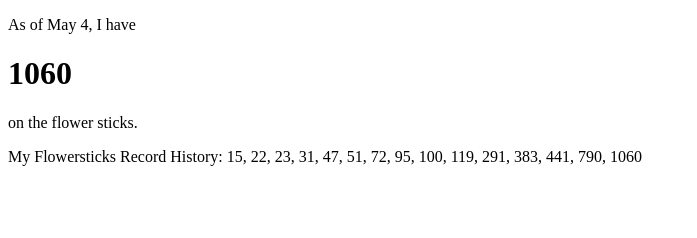
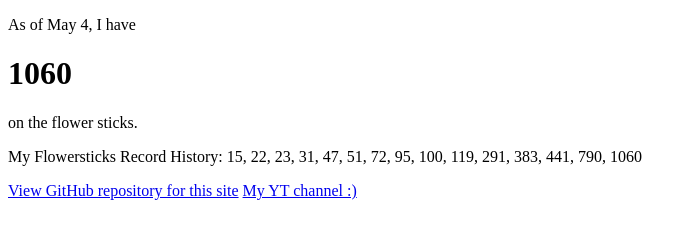
Before and after one commit to otisdub/flowersticks, a plain HTML site: page index.html in a window 1280 px wide. Shown: the whole page, without its empty margins (0-697 px from the left). Drawn offline with Linux system fonts and the light colour scheme.

Commit message:
Add links to GitHub repository and YouTube channel

```diff
--- a/index.html
+++ b/index.html
@@ -10,5 +10,8 @@
 <p>on the flower sticks.</p>
 
 <p>My Flowersticks Record History: 15, 22, 23, 31, 47, 51, 72, 95, 100, 119, 291, 383, 441, 790, 1060</p>
+
+<a href="https://github.com/otisdub/flowersticks">View GitHub repository for this site</a>
+<a href="https://www.youtube.com/@Otisdub">My YT channel :)</a>
 </body>
 </html>
```
